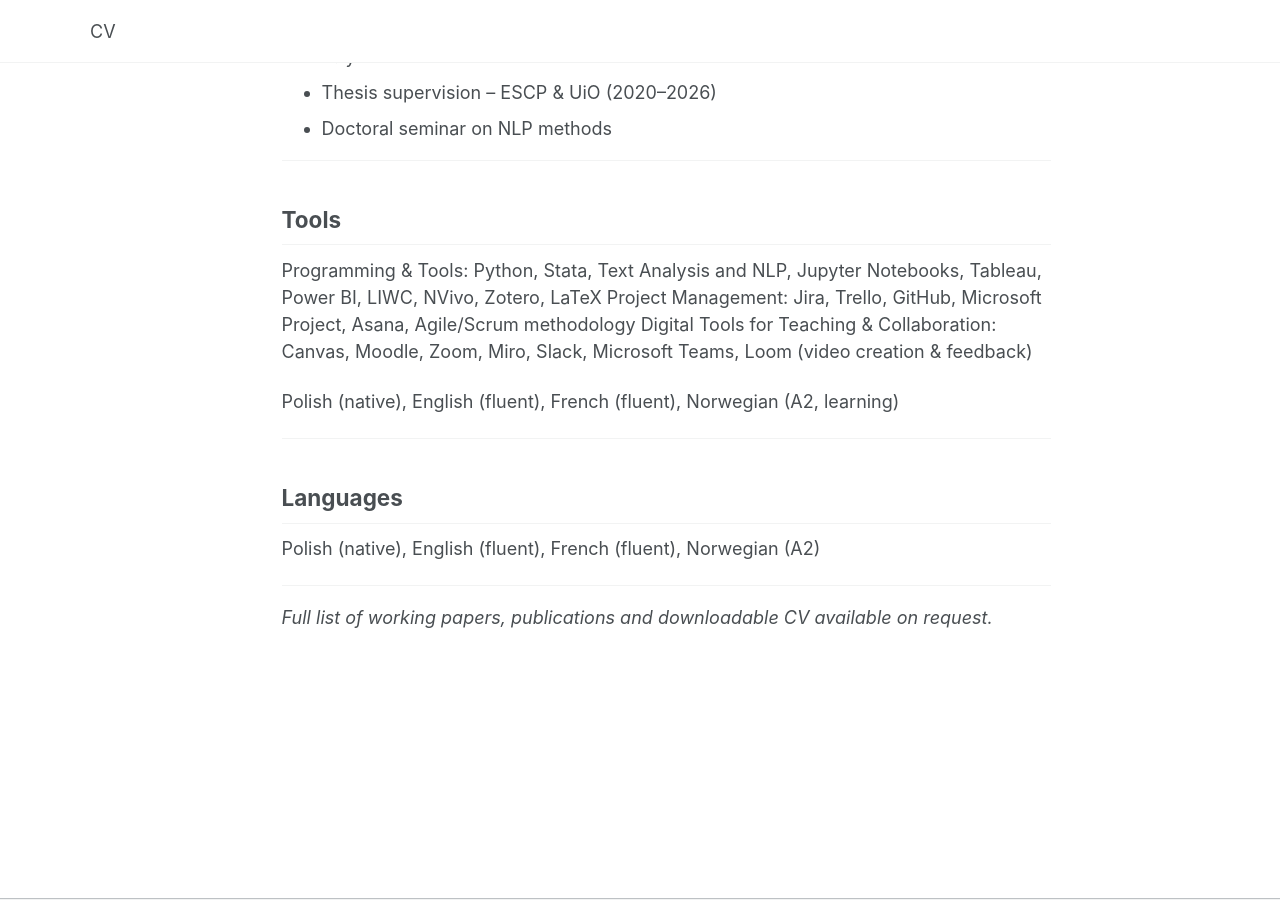
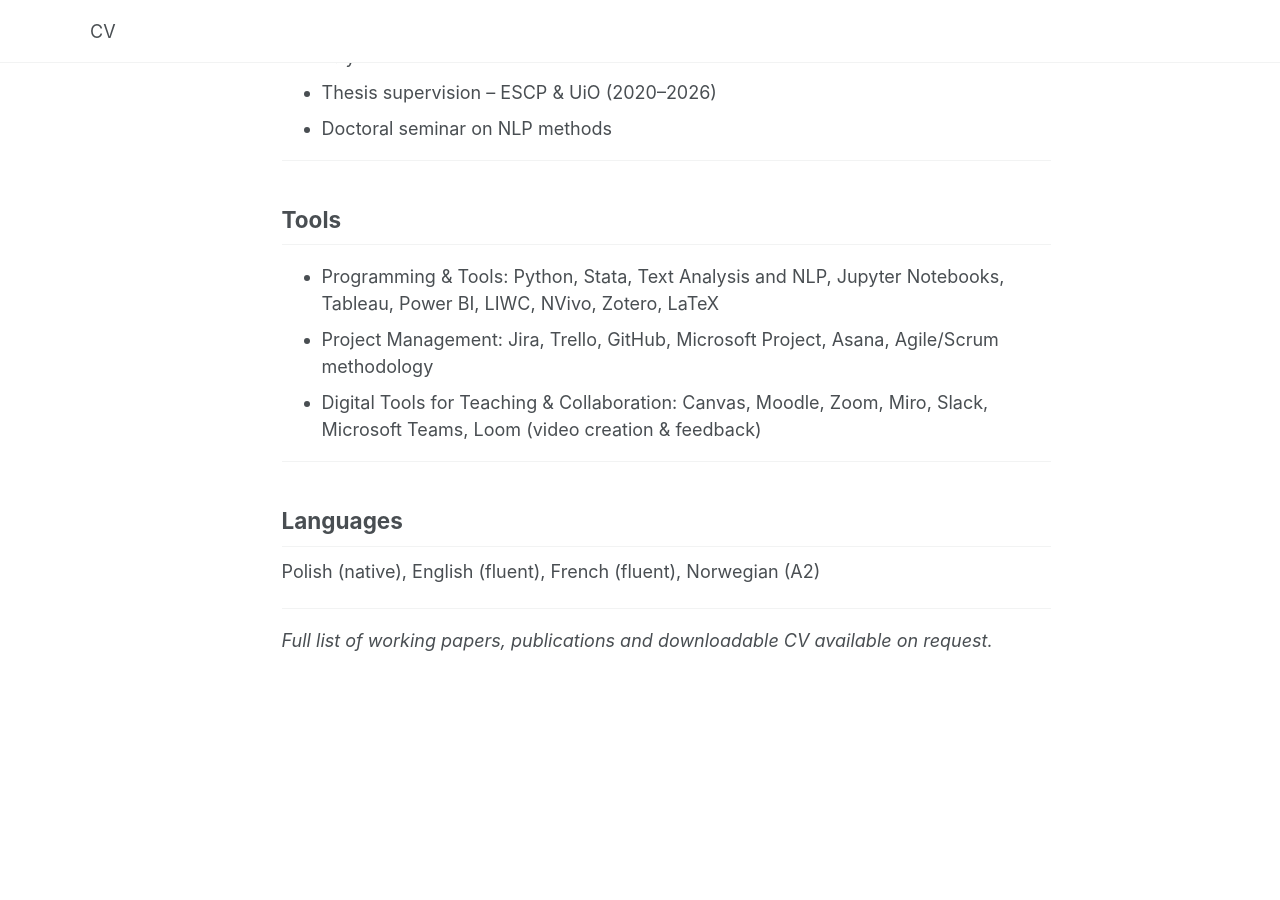
Before and after one commit to urszulawiszniowskaayache/urszulawiszniowskaayache.github.io, a Jekyll site: the page built from _pages/cv.md, in a window 1280 px wide and 900 px high, scrolled down 2790 px. Built offline with Jekyll 4.4.1, drawn with Linux system fonts in a browser that asks for light colours; a script that is not in the unit is left out.

Commit message:
Update cv.md

```diff
--- a/_pages/cv.md
+++ b/_pages/cv.md
@@ -104,11 +104,9 @@ Thesis: *Strategic Leadership Communication in Business Ecosystems*
 
 ## Tools
 
-Programming & Tools: Python, Stata, Text Analysis and NLP, Jupyter Notebooks, Tableau, Power BI, LIWC, NVivo, Zotero, LaTeX
-Project Management: Jira, Trello, GitHub, Microsoft Project, Asana, Agile/Scrum methodology
-Digital Tools for Teaching & Collaboration: Canvas, Moodle, Zoom, Miro, Slack, Microsoft Teams, Loom (video creation & feedback)
-
-Polish (native), English (fluent), French (fluent), Norwegian (A2, learning)
+- Programming & Tools: Python, Stata, Text Analysis and NLP, Jupyter Notebooks, Tableau, Power BI, LIWC, NVivo, Zotero, LaTeX
+- Project Management: Jira, Trello, GitHub, Microsoft Project, Asana, Agile/Scrum methodology
+- Digital Tools for Teaching & Collaboration: Canvas, Moodle, Zoom, Miro, Slack, Microsoft Teams, Loom (video creation & feedback)
 
 ---
 
```
